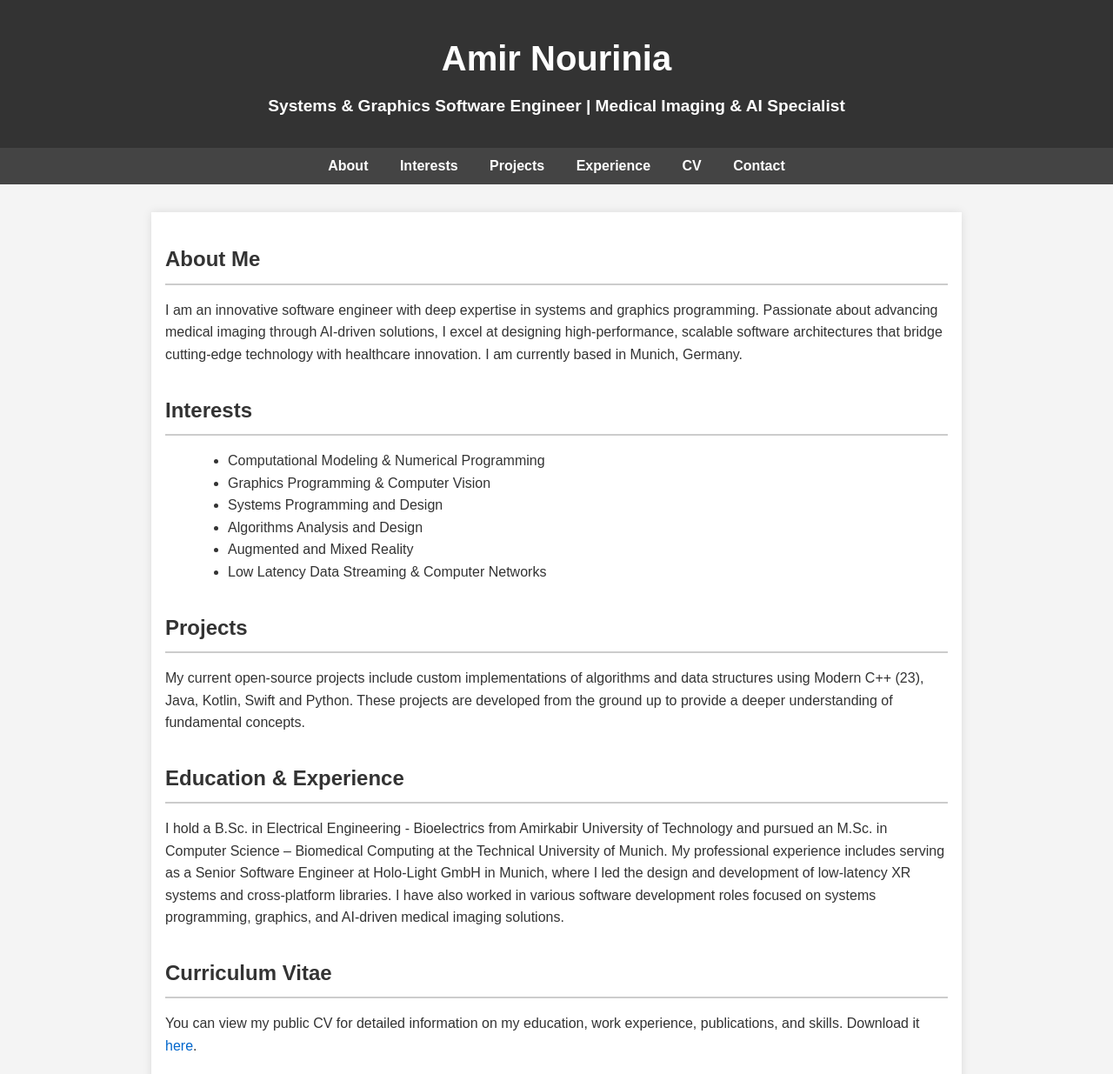
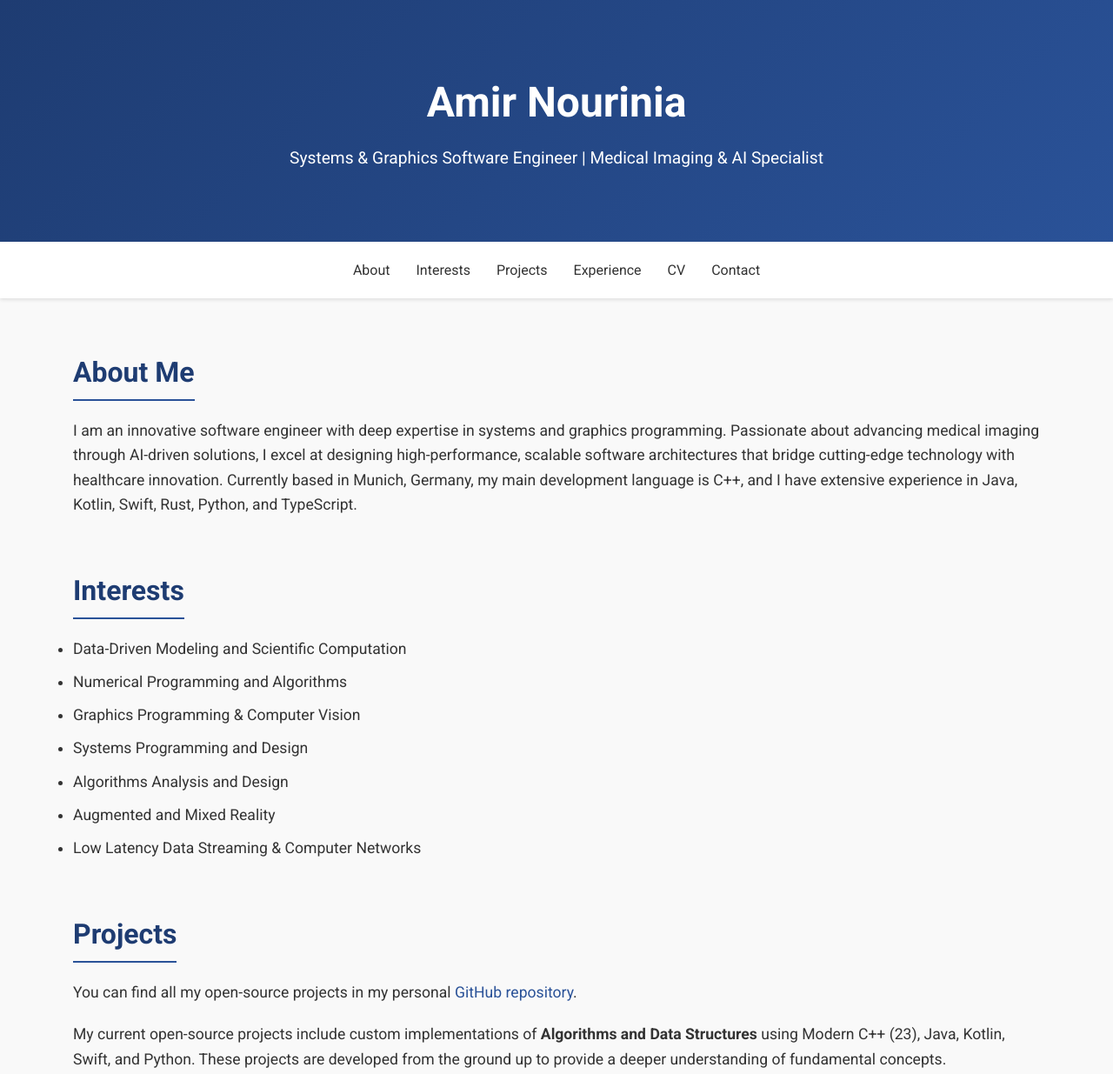
Before and after one commit to amirnn/amirnn.github.io, a plain HTML site: page index.html in a window 1280 px wide. Shown: the top 1235 px of the page at 87% size. Drawn offline with Linux system fonts and the light colour scheme.

Commit message:
improve style and text

```diff
--- a/index.html
+++ b/index.html
@@ -1,79 +1,97 @@
 <!DOCTYPE html>
 <html lang="en">
-
 <head>
-    <meta charset="UTF-8">
-    <meta name="viewport" content="width=device-width, initial-scale=1">
+  <meta charset="UTF-8" />
+  <meta name="viewport" content="width=device-width, initial-scale=1" />
+  <meta name="description" content="Amir Nourinia – Software Engineer & AI Specialist. Explore projects, experiences, and connect for innovative software solutions." />
   <title>Amir Nourinia – Software Engineer & AI Specialist</title>
-    <link rel="stylesheet" href="src/styles.css">
+  <!-- Google Fonts -->
+  <link rel="preconnect" href="https://fonts.googleapis.com" />
+  <link rel="preconnect" href="https://fonts.gstatic.com" crossorigin />
+  <link href="https://fonts.googleapis.com/css2?family=Roboto:wght@300;400;700&display=swap" rel="stylesheet" />
+  <!-- External CSS -->
+  <link rel="stylesheet" href="src/styles.css" />
 </head>
-
 <body>
   <header>
+    <div class="container">
       <h1>Amir Nourinia</h1>
-        <p>Systems & Graphics Software Engineer | Medical Imaging & AI Specialist</p>
+      <p>Systems &amp; Graphics Software Engineer | Medical Imaging &amp; AI Specialist</p>
+    </div>
   </header>
+
   <nav>
-        <a href="#about">About</a>
-        <a href="#interests">Interests</a>
-        <a href="#projects">Projects</a>
-        <a href="#experience">Experience</a>
-        <a href="#cv">CV</a>
-        <a href="#contact">Contact</a>
+    <div class="container">
+      <ul>
+        <li><a href="#about">About</a></li>
+        <li><a href="#interests">Interests</a></li>
+        <li><a href="#projects">Projects</a></li>
+        <li><a href="#experience">Experience</a></li>
+        <li><a href="#cv">CV</a></li>
+        <li><a href="#contact">Contact</a></li>
+      </ul>
+    </div>
   </nav>
+
   <main>
+    <div class="container">
       <section id="about">
         <h2>About Me</h2>
-            <p>I am an innovative software engineer with deep expertise in systems and graphics programming.
-                Passionate about advancing medical imaging through AI-driven solutions, I excel at designing
-                high-performance, scalable software architectures that bridge cutting-edge technology
-                with healthcare innovation. I am currently based in Munich, Germany.</p>
+        <p>
+          I am an innovative software engineer with deep expertise in systems and graphics programming. Passionate about advancing medical imaging through AI-driven solutions, I excel at designing high-performance, scalable software architectures that bridge cutting-edge technology with healthcare innovation. Currently based in Munich, Germany, my main development language is C++, and I have extensive experience in Java, Kotlin, Swift, Rust, Python, and TypeScript.
+        </p>
       </section>
 
       <section id="interests">
         <h2>Interests</h2>
         <ul>
-                <li>Computational Modeling & Numerical Programming</li>
-                <li>Graphics Programming & Computer Vision</li>
+          <li>Data-Driven Modeling and Scientific Computation</li>
+          <li>Numerical Programming and Algorithms</li>
+          <li>Graphics Programming &amp; Computer Vision</li>
           <li>Systems Programming and Design</li>
           <li>Algorithms Analysis and Design</li>
           <li>Augmented and Mixed Reality</li>
-                <li>Low Latency Data Streaming & Computer Networks</li>
+          <li>Low Latency Data Streaming &amp; Computer Networks</li>
         </ul>
       </section>
 
       <section id="projects">
         <h2>Projects</h2>
-            <p>My current open-source projects include custom implementations of algorithms and data structures using
-                Modern C++ (23), Java, Kotlin, Swift and Python. These projects are developed from the ground up to provide a deeper
-                understanding of fundamental concepts.</p>
+        <p>
+          You can find all my open-source projects in my personal
+          <a href="https://github.com/amirnn" target="_blank" rel="noopener noreferrer">GitHub repository</a>.
+        </p>
+        <p>
+          My current open-source projects include custom implementations of <strong>Algorithms and Data Structures</strong> using Modern C++ (23), Java, Kotlin, Swift, and Python. These projects are developed from the ground up to provide a deeper understanding of fundamental concepts.
+        </p>
+        <p>
+          Additionally, I maintain my own library for <strong>Computational Geometry and Numerical Linear Algebra</strong>, developed entirely in Modern C++ (23).
+        </p>
       </section>
 
       <section id="experience">
-            <h2>Education & Experience</h2>
-            <p>I hold a B.Sc. in Electrical Engineering - Bioelectrics from Amirkabir University of Technology and
-                pursued an M.Sc. in Computer Science – Biomedical Computing at the Technical University of Munich. My
-                professional experience includes serving as a Senior Software Engineer at Holo-Light GmbH in Munich,
-                where I led the design and development of low-latency XR systems and cross-platform libraries. I have
-                also worked in various software development roles focused on systems programming, graphics, and
-                AI-driven medical imaging solutions.</p>
+        <h2>Education &amp; Experience</h2>
+        <p>
+          I hold a B.Sc. in Electrical Engineering - Bioelectrics from Amirkabir University of Technology and pursued an M.Sc. in Computer Science – Biomedical Computing at the Technical University of Munich. My professional experience includes serving as a Senior Software Engineer at Holo-Light GmbH in Munich, where I led the design and development of low-latency XR systems and cross-platform libraries. I have also worked in various software development roles focused on systems programming, graphics, and AI-driven medical imaging solutions.
+        </p>
       </section>
 
       <section id="cv">
         <h2>Curriculum Vitae</h2>
-            <p>You can view my public CV for detailed information on my education, work experience, publications, and
-                skills.
-                Download it <a href="resources/amirnn-public-cv.pdf" target="_blank" rel="noopener noreferrer">here</a>.
+        <p>
+          You can view my public CV for detailed information on my education, work experience, publications, and skills.
+          Download it
+          <a href="resources/amirnn-public-cv.pdf" target="_blank" rel="noopener noreferrer">here</a>.
         </p>
       </section>
 
       <section id="contact">
         <h2>Contact</h2>
-            <p>If you have any questions, or would like to connect, feel free to reach out:</p>
+        <p>If you have any questions or would like to connect, feel free to reach out:</p>
         <ul>
           <li><a href="mailto:amir[dot]nouri[dot]nia[at]gmail[dot]com">E-mail</a></li>
-                <li><a href="https://www.linkedin.com/in/amirnn"> LinkedIn </a></li>
-                <li><a href="https://github.com/amirnn">GitHub</a></li>
+          <li><a href="https://www.linkedin.com/in/amirnn" target="_blank" rel="noopener noreferrer">LinkedIn</a></li>
+          <li><a href="https://github.com/amirnn" target="_blank" rel="noopener noreferrer">GitHub</a></li>
         </ul>
       </section>
 
@@ -81,10 +99,13 @@
         <h2>Epilogue</h2>
         <p>Thank you for visiting my personal landing page. I look forward to connecting with you!</p>
       </section>
+    </div>
   </main>
+
   <footer>
+    <div class="container">
       <p>&copy; 2025 Amir Nourinia. All rights reserved.</p>
+    </div>
   </footer>
 </body>
-
 </html>
--- a/src/styles.css
+++ b/src/styles.css
@@ -1,89 +1,119 @@
-body {
-    font-family: Arial, sans-serif;
-    line-height: 1.6;
+/* Basic reset */
+* {
     margin: 0;
-    background-color: #f4f4f4;
-    color: #333;
+    padding: 0;
+    box-sizing: border-box;
 }
 
+/* Base styling */
+body {
+    font-family: 'Roboto', sans-serif;
+    line-height: 1.6;
+    color: #333;
+    background-color: #f9f9f9;
+}
+
+/* Centering content and responsive container */
+.container {
+    width: 90%;
+    max-width: 1200px;
+    margin: auto;
+    padding: 20px;
+}
+
+/* Header styling */
 header {
-    background: #333;
+    background: linear-gradient(135deg, #1e3c72, #2a5298);
     color: #fff;
-    padding: 2rem 1rem;
+    padding: 60px 0;
     text-align: center;
 }
 
 header h1 {
-    margin: 0.2rem;
-    font-size: 2.5rem;
+    font-size: 3em;
+    margin-bottom: 10px;
 }
 
 header p {
-    margin: 0.5rem 0 0;
-    font-size: 1.2rem;
-    font-weight: bold;
+    font-size: 1.2em;
 }
 
+/* Navigation styling */
 nav {
-    background: #444;
-    padding: 0.5rem;
-    text-align: center;
+    background-color: #fff;
+    box-shadow: 0 2px 4px rgba(0, 0, 0, 0.1);
 }
 
-nav a {
-    color: #fff;
-    margin: 0 1rem;
-    text-decoration: none;
-    font-weight: bold;
+nav .container {
+    display: flex;
+    justify-content: center;
 }
 
-main {
-    max-width: 900px;
-    margin: 2rem auto;
-    padding: 1rem;
-    background: #fff;
-    box-shadow: 0 0 10px rgba(0, 0, 0, 0.1);
+nav ul {
+    list-style: none;
+    display: flex;
 }
 
-section {
-    margin-bottom: 2rem;
+nav ul li {
+    margin: 0 15px;
 }
 
-section h2 {
-    border-bottom: 2px solid #ccc;
-    padding-bottom: 0.5rem;
-    margin-bottom: 1rem;
+nav ul li a {
+    text-decoration: none;
+    color: #333;
+    font-weight: 500;
+    padding: 15px 0;
+    transition: color 0.3s ease;
 }
 
-ul {
-    list-style-type: disc;
-    margin-left: 2rem;
+nav ul li a:hover {
+    color: #2a5298;
 }
 
+/* Main content styling */
+main {
+    padding: 40px 0;
+}
+
+main section {
+    margin-bottom: 60px;
+}
+
+main section h2 {
+    font-size: 2em;
+    margin-bottom: 20px;
+    color: #1e3c72;
+    border-bottom: 2px solid #2a5298;
+    display: inline-block;
+    padding-bottom: 5px;
+}
+
+main section p,
+main section ul {
+    font-size: 1.1em;
+    margin-bottom: 20px;
+}
+
+main section ul li {
+    margin-bottom: 10px;
+}
+
+/* Link styling */
 a {
-    color: #0066cc;
+    color: #2a5298;
     text-decoration: none;
+    transition: color 0.3s ease;
 }
 
 a:hover {
     text-decoration: underline;
 }
 
+/* Footer styling */
 footer {
-    background: #333;
+    background-color: #333;
     color: #fff;
     text-align: center;
-    padding: 1rem;
-    font-size: 0.9rem;
+    padding: 20px 0;
+    font-size: 0.9em;
 }
-
-@media (max-width: 600px) {
-    header h1 {
-        font-size: 2rem;
-    }
-
-    nav a {
-        margin: 0 0.5rem;
-        font-size: 0.9rem;
-    }
-}
```
Lines whose indentation alone changed are shown as unchanged.
